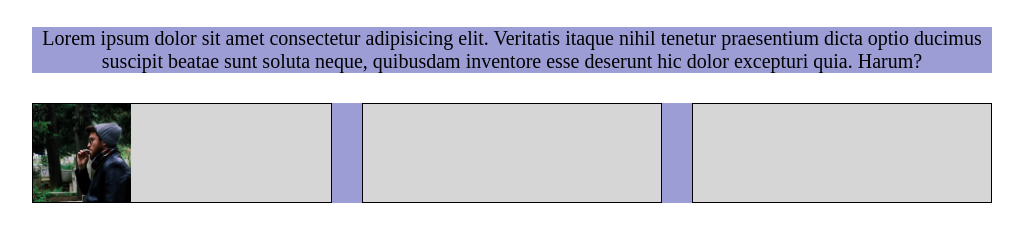
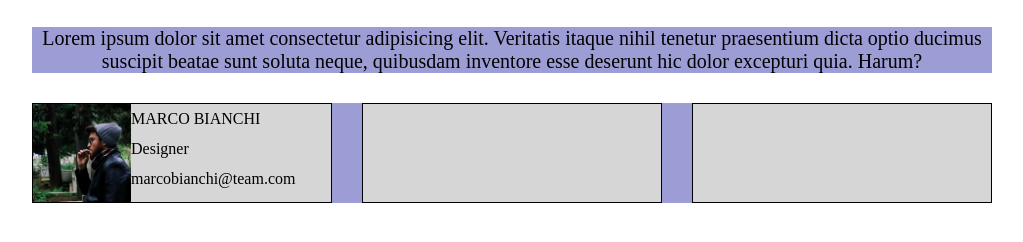
Before and after one commit to S-Lombardi/html-css-float-cards, a plain HTML site: page index.html in a window 1280 px wide. Shown: the part 120-362 px from the top of the page, without its empty margins (128-1151 px from the left). Drawn offline with Linux system fonts and the light colour scheme.

Commit message:
Aggiunta scritta accanto all'immagine

```diff
--- a/css/style.css
+++ b/css/style.css
@@ -3,6 +3,7 @@
     margin: 0;
     box-sizing: border-box;
 }
+
 
 .container{
     width: 75%;
@@ -45,9 +46,24 @@ h1{
     height: 100px;
     border: 1px solid;
     background-color: rgb(214, 214, 214);
+
 }
 
-/* IMG CARD */
+/* CONTENUTO CARD */
 .card img{
+
     height: 100%;
+    float: left;
+    vertical-align: middle;
 }
+
+.card::after{
+    content: "";
+    display: table;
+    clear: both;
+}
+
+.text-professionist{
+    float: left;
+    line-height: 30px;
+}
--- a/index.html
+++ b/index.html
@@ -26,7 +26,14 @@
             <div class="col">
                 <!-- CONTENUTO Marco Bianchi -->
                 <div class="card">
+                    <!-- Immagine -->
                     <img src="img/male1.png" alt="male1">
+                    <!-- Nome, professione, email -->
+                    <div class="text-professionist">
+                        <div>MARCO BIANCHI</div>
+                        <div>Designer</div>
+                        <div>marcobianchi@team.com</div>
+                    </div>
 
                 </div>
             </div>
@@ -35,7 +42,9 @@
             <div class="col center">
                 <!-- CONTENUTO Laura Rossi -->
                 <div class="card">
+                    <!-- Immagine -->
                     <img src="" alt="">
+                    <!-- Nome, professione, email -->
 
                 </div>
 
@@ -45,7 +54,9 @@
             <div class="col">
                 <!-- CONTENUTO Giorgio Verdi-->
                 <div class="card">
+                    <!-- Immagine -->
                     <img src="" alt="">
+                    <!-- Nome, professione, email -->
 
                 </div>
 
```
